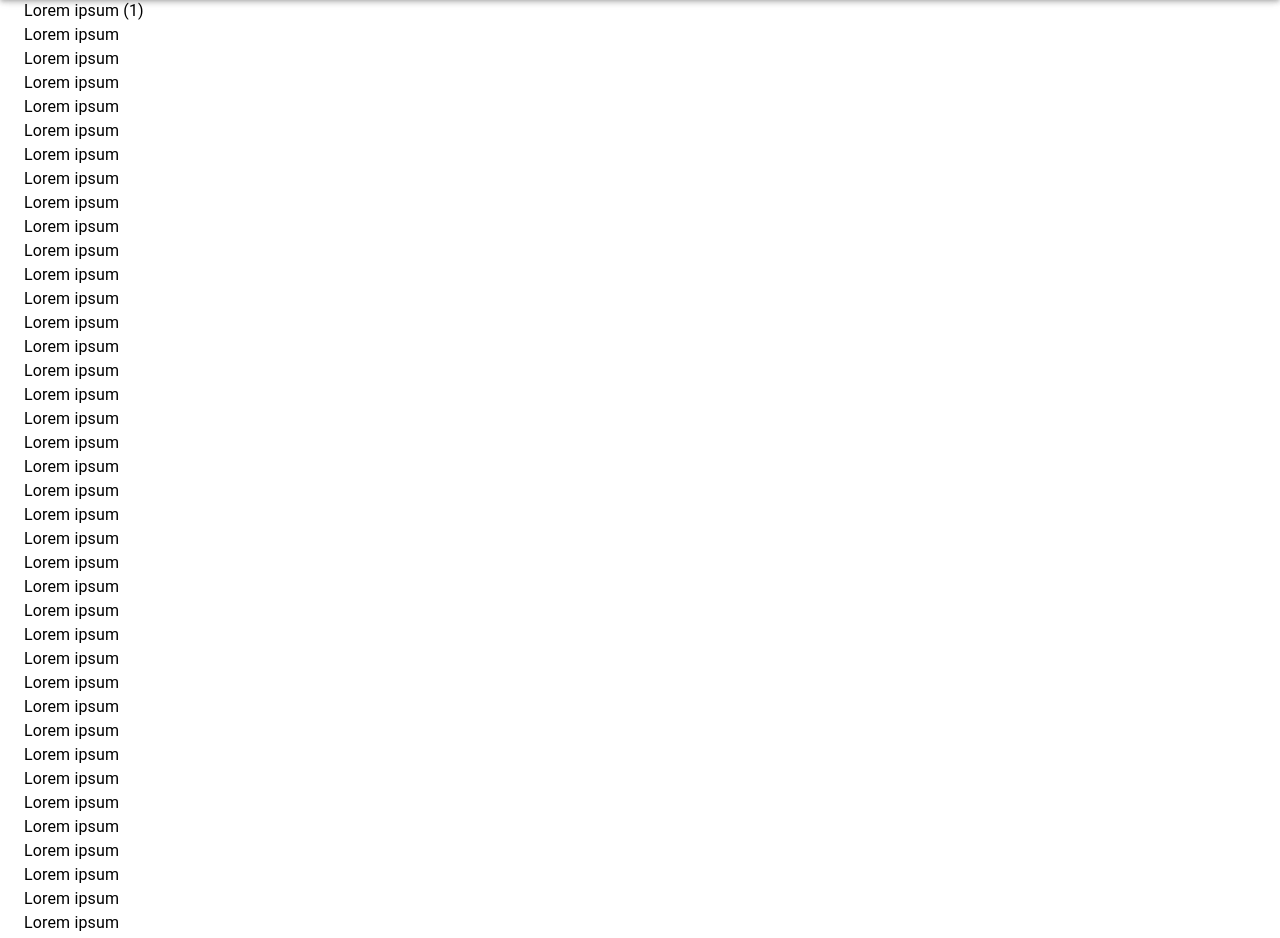
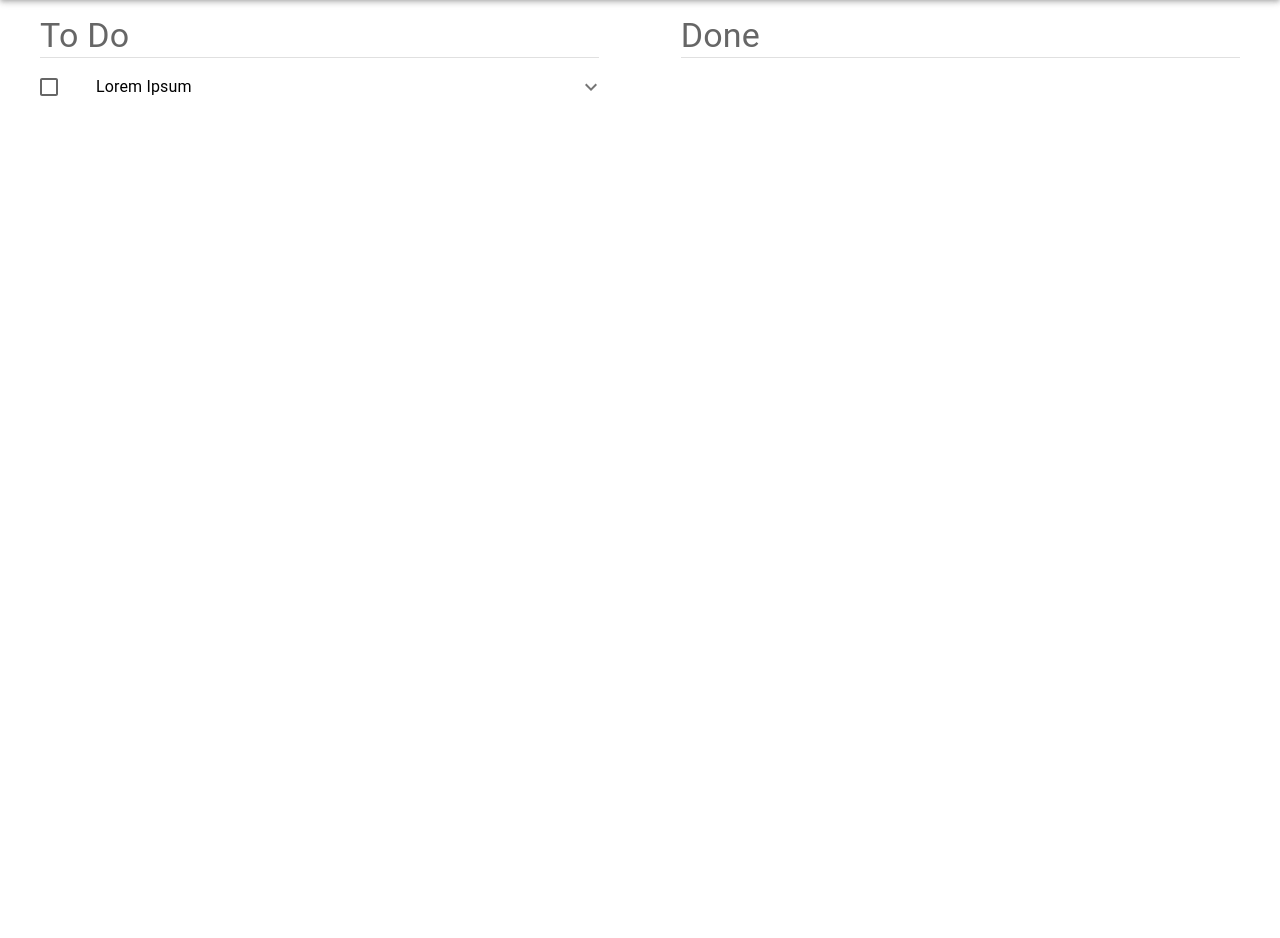
Before and after one commit to lad338/todo-list-react, a React (Create React App) app: page / in a window 1280 px wide. Shown: the part 153-1091 px from the top of the page. After the commit the page ends 800 px from the top, so only its background shows below. Built offline with nearby package versions, Linux system fonts and the light colour scheme.

Commit message:
add item component

```diff
--- /dev/null
+++ b/src/components/Item.tsx
@@ -0,0 +1,113 @@
+import React, { useState } from 'react'
+import ListItem from '@mui/material/ListItem'
+import ListItemIcon from '@mui/material/ListItemIcon'
+import Checkbox from '@mui/material/Checkbox'
+import ItemExpandMoreIcon from './ItemExpandMoreIcon'
+import Collapse from '@mui/material/Collapse'
+import Box from '@mui/material/Box'
+import IconButton from '@mui/material/IconButton'
+import EditIcon from '@mui/icons-material/Edit'
+import DeleteIcon from '@mui/icons-material/Delete'
+import DoneIcon from '@mui/icons-material/Done'
+import ClearIcon from '@mui/icons-material/Clear'
+import Typography from '@mui/material/Typography'
+import TextField from '@mui/material/TextField'
+
+export const Item: React.FC<Props> = (props) => {
+  const [isExpanded, setIsExpanded] = useState(false)
+  const [isEdit, setIsEdit] = useState(false)
+
+  const handleExpandClick = () => {
+    setIsExpanded(!isExpanded)
+  }
+
+  const handleEditToggle = () => {
+    setIsEdit(!isEdit)
+  }
+
+  return (
+    <ListItem sx={{ display: 'flex', flexDirection: 'column', width: '100%' }}>
+      <form style={{ width: '100%' }}>
+        <Box
+          className="item-upper-container"
+          sx={{ display: 'flex', flexDirection: 'row', width: '100%' }}
+        >
+          <ListItemIcon>
+            <Checkbox
+              edge="start"
+              checked={props.isDone}
+              tabIndex={-1}
+              disableRipple
+            />
+          </ListItemIcon>
+          {!isEdit && (
+            <Typography sx={{ marginY: 'auto' }}>{props.title}</Typography>
+          )}
+          {isEdit && (
+            <TextField
+              sx={{ marginY: 'auto', height: 50 }}
+              fullWidth={true}
+              variant="filled"
+              placeholder={props.title}
+              defaultValue={props.title}
+            />
+          )}
+
+          <ItemExpandMoreIcon expand={isExpanded} onClick={handleExpandClick} />
+        </Box>
+
+        <Collapse
+          sx={{ width: '100%', marginY: 1 }}
+          in={isExpanded}
+          timeout="auto"
+          unmountOnExit
+        >
+          <Box
+            className="item-extra-actions-container"
+            sx={{ display: 'flex', flexDirection: 'row' }}
+          >
+            <Box
+              className="item-edit-actions-container"
+              sx={{ display: 'flex', flexDirection: 'row', flexGrow: 1 }}
+            >
+              {!isEdit && (
+                <>
+                  <IconButton
+                    aria-label="edit"
+                    edge="start"
+                    onClick={handleEditToggle}
+                  >
+                    <EditIcon />
+                  </IconButton>
+                </>
+              )}
+              {isEdit && (
+                <>
+                  <IconButton aria-label="confirm" edge="start" type="submit">
+                    <DoneIcon />
+                  </IconButton>
+                  <IconButton
+                    aria-label="cancel"
+                    edge="start"
+                    onClick={handleEditToggle}
+                    sx={{ marginX: 2 }}
+                  >
+                    <ClearIcon />
+                  </IconButton>
+                </>
+              )}
+            </Box>
+            <IconButton aria-label="delete" edge="end">
+              <DeleteIcon />
+            </IconButton>
+          </Box>
+        </Collapse>
+      </form>
+    </ListItem>
+  )
+}
+
+type Props = {
+  isDone: boolean
+  title: string
+}
--- /dev/null
+++ b/src/components/ItemExpandMoreIcon.tsx
@@ -0,0 +1,27 @@
+import { styled } from '@mui/material/styles'
+import { IconButton, IconButtonProps } from '@mui/material'
+import React from 'react'
+import ExpandMoreIcon from '@mui/icons-material/ExpandMore'
+
+interface ExpandMoreProps extends IconButtonProps {
+  expand: boolean
+}
+
+const ItemExpandMoreIcon = styled((props: ExpandMoreProps) => {
+  const { expand, children, ...other } = props
+  return (
+    <IconButton
+      edge="end"
+      children={children || <ExpandMoreIcon />}
+      {...other}
+    />
+  )
+})(({ theme, expand }) => ({
+  transform: !expand ? 'rotate(0deg)' : 'rotate(180deg)',
+  marginLeft: 'auto',
+  transition: theme.transitions.create('transform', {
+    duration: theme.transitions.duration.shortest,
+  }),
+}))
+
+export default ItemExpandMoreIcon
--- a/src/components/ListContainer.tsx
+++ b/src/components/ListContainer.tsx
@@ -1,60 +1,48 @@
 import React from 'react'
 import Container from '@mui/material/Container'
+import Box from '@mui/material/Box'
+import List from '@mui/material/List'
+
+import ListSubheader from '@mui/material/ListSubheader'
 import Typography from '@mui/material/Typography'
+import { Divider } from '@mui/material'
+import { Item } from './Item'
 
 export const ListContainer: React.FC = () => {
   return (
     <Container className="content-container">
-      <Typography>Lorem ipsum (1)</Typography>
-      <Typography>Lorem ipsum</Typography>
-      <Typography>Lorem ipsum</Typography>
-      <Typography>Lorem ipsum</Typography>
-      <Typography>Lorem ipsum</Typography>
-      <Typography>Lorem ipsum</Typography>
-      <Typography>Lorem ipsum</Typography>
-      <Typography>Lorem ipsum</Typography>
-      <Typography>Lorem ipsum</Typography>
-      <Typography>Lorem ipsum</Typography>
-      <Typography>Lorem ipsum</Typography>
-      <Typography>Lorem ipsum</Typography>
-      <Typography>Lorem ipsum</Typography>
-      <Typography>Lorem ipsum</Typography>
-      <Typography>Lorem ipsum</Typography>
-      <Typography>Lorem ipsum</Typography>
-      <Typography>Lorem ipsum</Typography>
-      <Typography>Lorem ipsum</Typography>
-      <Typography>Lorem ipsum</Typography>
-      <Typography>Lorem ipsum</Typography>
-      <Typography>Lorem ipsum</Typography>
-      <Typography>Lorem ipsum</Typography>
-      <Typography>Lorem ipsum</Typography>
-      <Typography>Lorem ipsum</Typography>
-      <Typography>Lorem ipsum</Typography>
-      <Typography>Lorem ipsum</Typography>
-      <Typography>Lorem ipsum</Typography>
-      <Typography>Lorem ipsum</Typography>
-      <Typography>Lorem ipsum</Typography>
-      <Typography>Lorem ipsum</Typography>
-      <Typography>Lorem ipsum</Typography>
-      <Typography>Lorem ipsum</Typography>
-      <Typography>Lorem ipsum</Typography>
-      <Typography>Lorem ipsum</Typography>
-      <Typography>Lorem ipsum</Typography>
-      <Typography>Lorem ipsum</Typography>
-      <Typography>Lorem ipsum</Typography>
-      <Typography>Lorem ipsum</Typography>
-      <Typography>Lorem ipsum</Typography>
-      <Typography>Lorem ipsum</Typography>
-      <Typography>Lorem ipsum</Typography>
-      <Typography>Lorem ipsum</Typography>
-      <Typography>Lorem ipsum</Typography>
-      <Typography>Lorem ipsum</Typography>
-      <Typography>Lorem ipsum</Typography>
-      <Typography>Lorem ipsum</Typography>
-      <Typography>Lorem ipsum</Typography>
-      <Typography>Lorem ipsum</Typography>
-      <Typography>Lorem ipsum</Typography>
-      <Typography>Lorem ipsum</Typography>
+      <Box
+        className="item-container"
+        sx={{ marginY: 2, display: 'flex', flexDirection: 'row' }}
+      >
+        <Box
+          className="undone-list-container"
+          sx={{ width: '48%', marginRight: '4%' }}
+        >
+          <List
+            sx={{ width: '100%', bgcolor: 'background.paper' }}
+            subheader={
+              <ListSubheader component="div" id="nested-list-subheader">
+                <Typography variant="h4">To Do</Typography>
+                <Divider />
+              </ListSubheader>
+            }
+          >
+            <Item title={'Lorem Ipsum'} isDone={false} />
+          </List>
+        </Box>
+        <Box className="done-list-container" sx={{ width: '48%' }}>
+          <List
+            sx={{ width: '100%', bgcolor: 'background.paper' }}
+            subheader={
+              <ListSubheader component="div" id="nested-list-subheader">
+                <Typography variant="h4">Done</Typography>
+                <Divider />
+              </ListSubheader>
+            }
+          ></List>
+        </Box>
+      </Box>
     </Container>
   )
 }
--- a/src/components/LowerBarWide.tsx
+++ b/src/components/LowerBarWide.tsx
@@ -24,6 +24,7 @@ export const LowerBarWide: React.FC = () => {
             sx={{ width: 325 }}
           />
           <Button
+            type="submit"
             sx={{
               height: '100%',
               color: '#fefefe',
--- a/src/components/UpperBarSmall.tsx
+++ b/src/components/UpperBarSmall.tsx
@@ -6,6 +6,7 @@ import IconButton from '@mui/material/IconButton'
 
 export const UpperBarSmall: React.FC = () => {
   return (
+    <form>
       <Box
         width="100%"
         sx={{
@@ -23,5 +24,6 @@ export const UpperBarSmall: React.FC = () => {
           <SendIcon />
         </IconButton>
       </Box>
+    </form>
   )
 }
```
Lines whose indentation alone changed are shown as unchanged.
